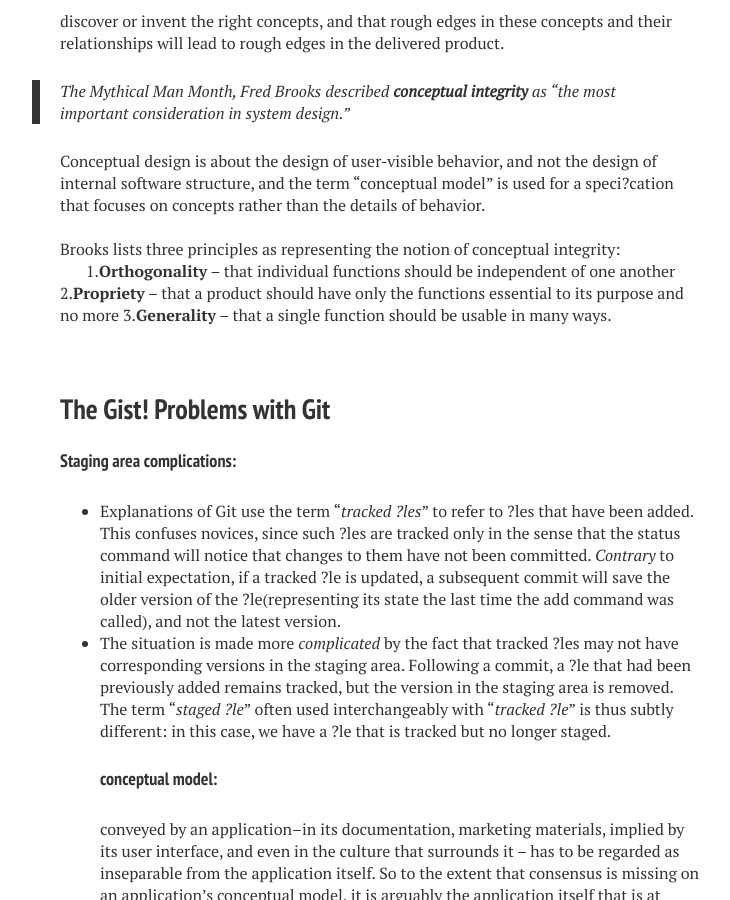
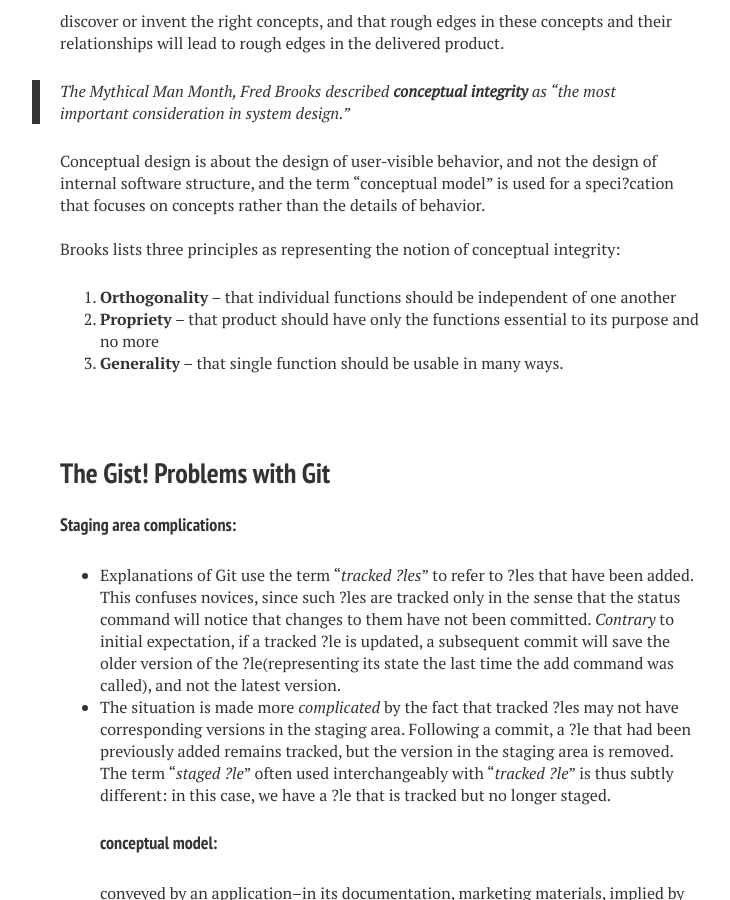
Before and after one commit to DhananjayGupta300/DhananjayGupta300.github.io, a Jekyll site: the page built from _posts/2018-01-22-Just-Git-ting.md, in a window 1280 px wide and 900 px high, scrolled down 736 px. Shown: the whole window, without its empty margins (260-990 px from the left). Built offline with Jekyll 4.4.1, drawn with Linux system fonts in a browser that asks for light colours; nearby versions of some CDN libraries; comment, search, counter and statistics services are not loaded.

Commit message:
Update 2018-01-22-Just-Git-ting.md

```diff
--- a/_posts/2018-01-22-Just-Git-ting.md
+++ b/_posts/2018-01-22-Just-Git-ting.md
@@ -56,9 +56,9 @@
 Conceptual design is about the design of user-visible behavior, and not the design of internal software structure, and the term “conceptual model” is used for a speci?cation that focuses on concepts rather than the details of behavior. <br/><br/>
 Brooks lists three principles as representing the notion of conceptual integrity:
 
-1.**Orthogonality** – that individual functions should be independent of one another
-2.**Propriety** – that a product should have only the functions essential to its purpose and no more
-3.**Generality** – that a single function should be usable in many ways.
+1. **Orthogonality** – that individual functions should be independent of one another
+2. **Propriety** – that product should have only the functions essential to its purpose and no more
+3. **Generality** – that single function should be usable in many ways.
 
 <br/><br/>
 
```
